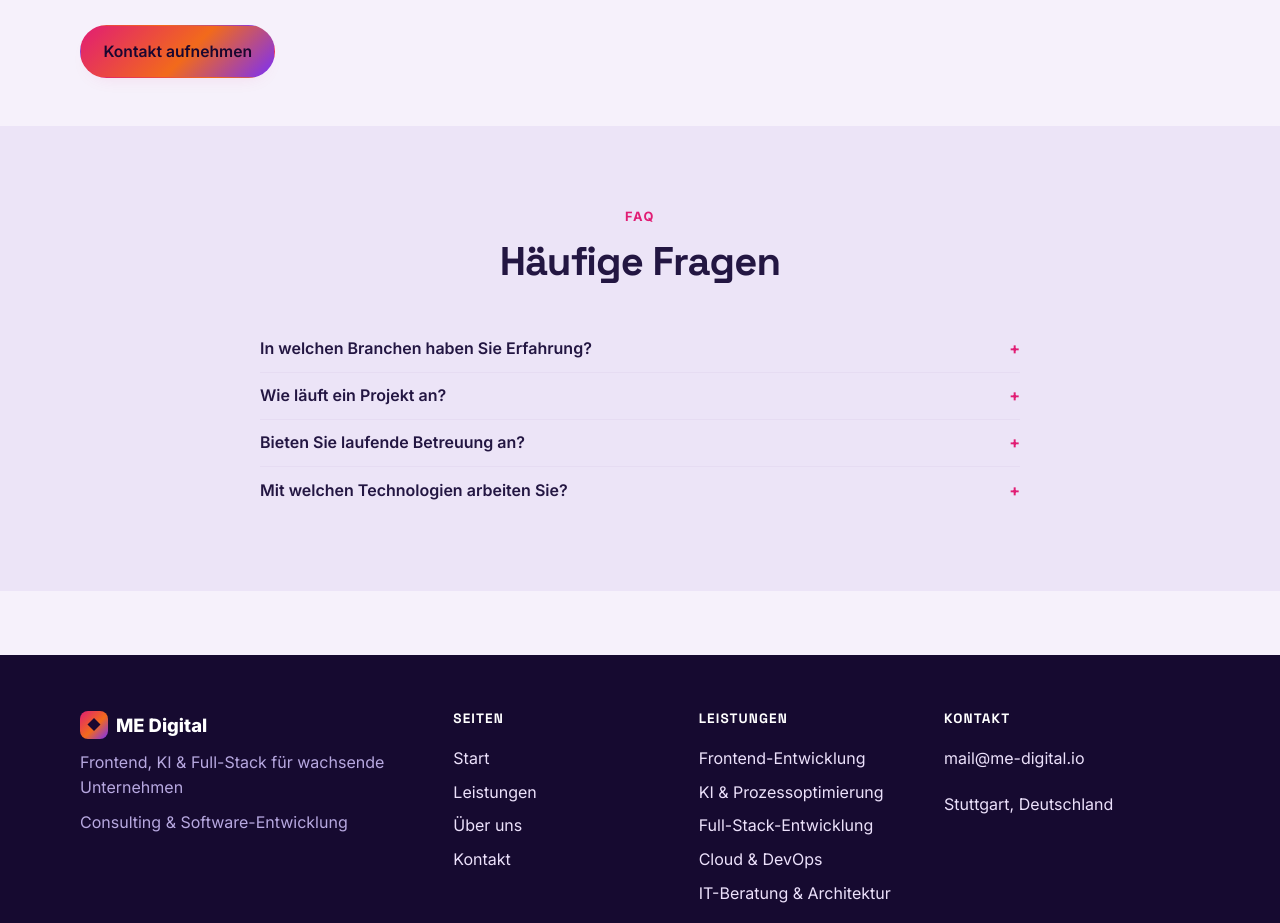
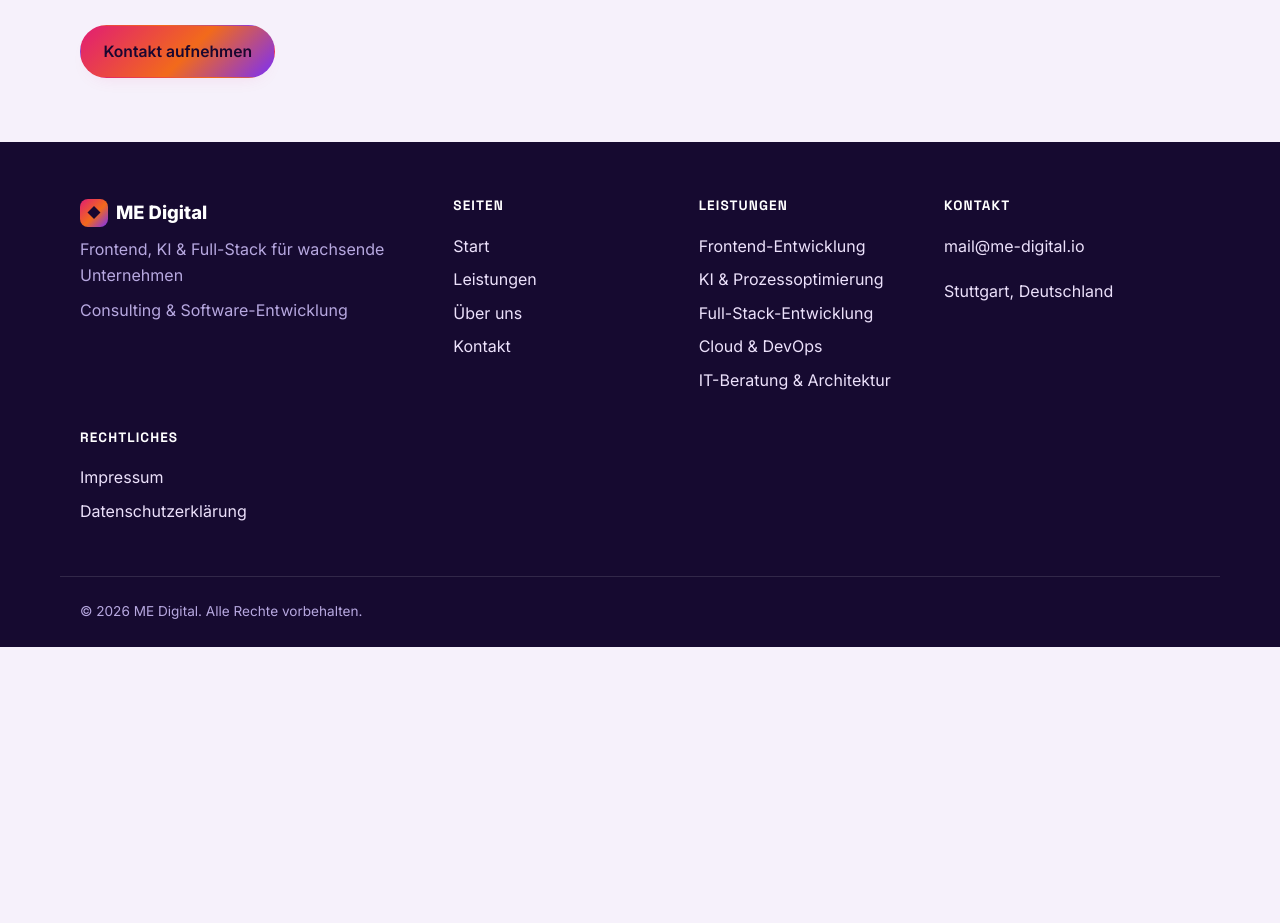
Before and after one commit to me-consulting/me-digital.io, an Angular app: page /about in a window 1280 px wide. Shown: the part 822-1745 px from the top of the page. After the commit the page ends 1469 px from the top, so only its background shows below. Built offline with nearby package versions, Linux system fonts and the light colour scheme.

Commit message:
chore(ui): remove duplicate 'Häufige Fragen' section from About (kept on Home)
About now ends after the main section; the FAQ list lives on Home only.
Drops the Reveal import that the removed section was the only user of in about.ts
(NG8113). Other pages keep reveal.

```diff
--- a/src/app/pages/about/about.html
+++ b/src/app/pages/about/about.html
@@ -59,21 +59,3 @@
   </div>
 
 </section>
-
-<!-- ============ HÄUFIGE FRAGEN ============ -->
-<section class="section section--alt" reveal>
-  <div class="container">
-    <div class="section-head">
-      <span class="eyebrow">FAQ</span>
-      <h2 class="section-title">Häufige Fragen</h2>
-    </div>
-    <div class="faq-list">
-      @for (f of site.faqs; track f.q) {
-        <details class="faq">
-          <summary>{{ f.q }}</summary>
-          <p>{{ f.a }}</p>
-        </details>
-      }
-    </div>
-  </div>
-</section>
--- a/src/app/pages/about/about.ts
+++ b/src/app/pages/about/about.ts
@@ -1,11 +1,10 @@
 import { Component } from '@angular/core';
 import { RouterLink } from '@angular/router';
-import { Reveal } from '../../reveal/reveal';
 import { site } from '../../content';
 
 @Component({
   selector: 'app-about',
-  imports: [RouterLink, Reveal],
+  imports: [RouterLink],
   templateUrl: './about.html',
   styleUrl: './about.scss',
 })
```
